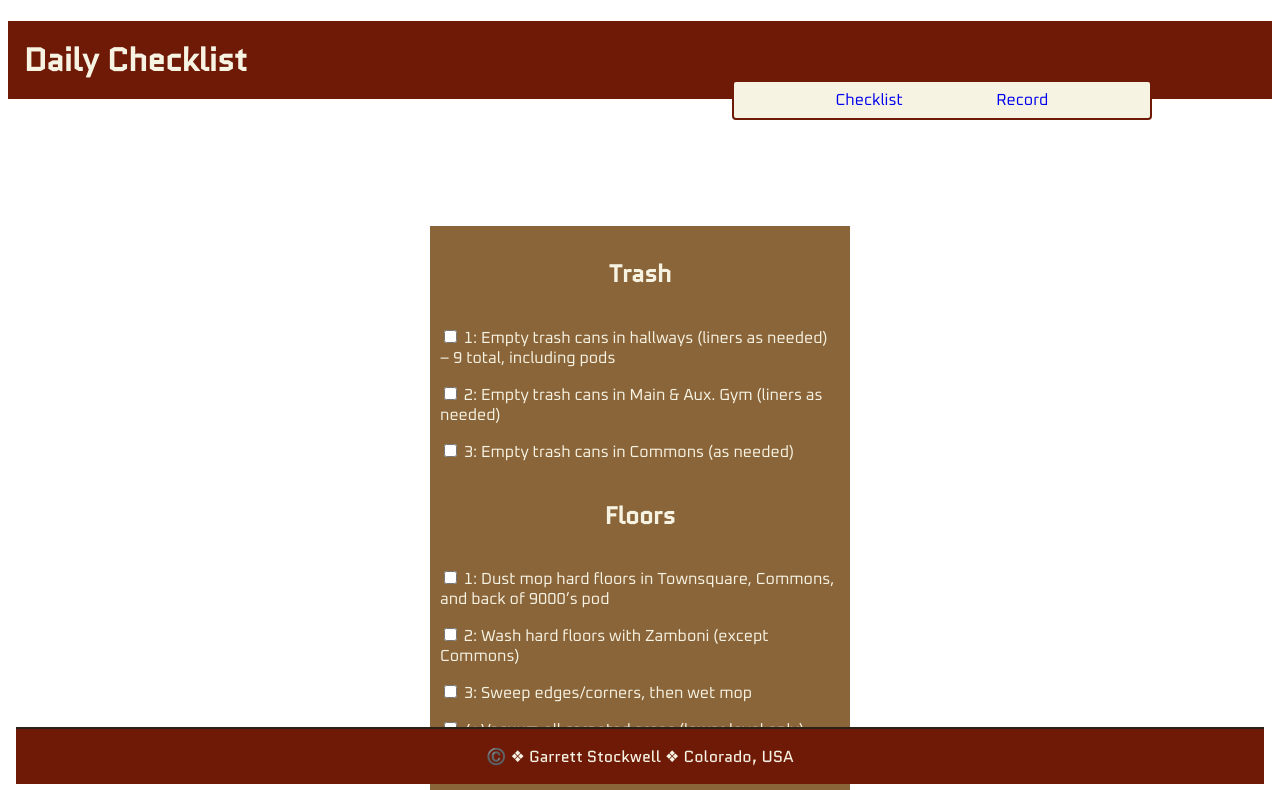
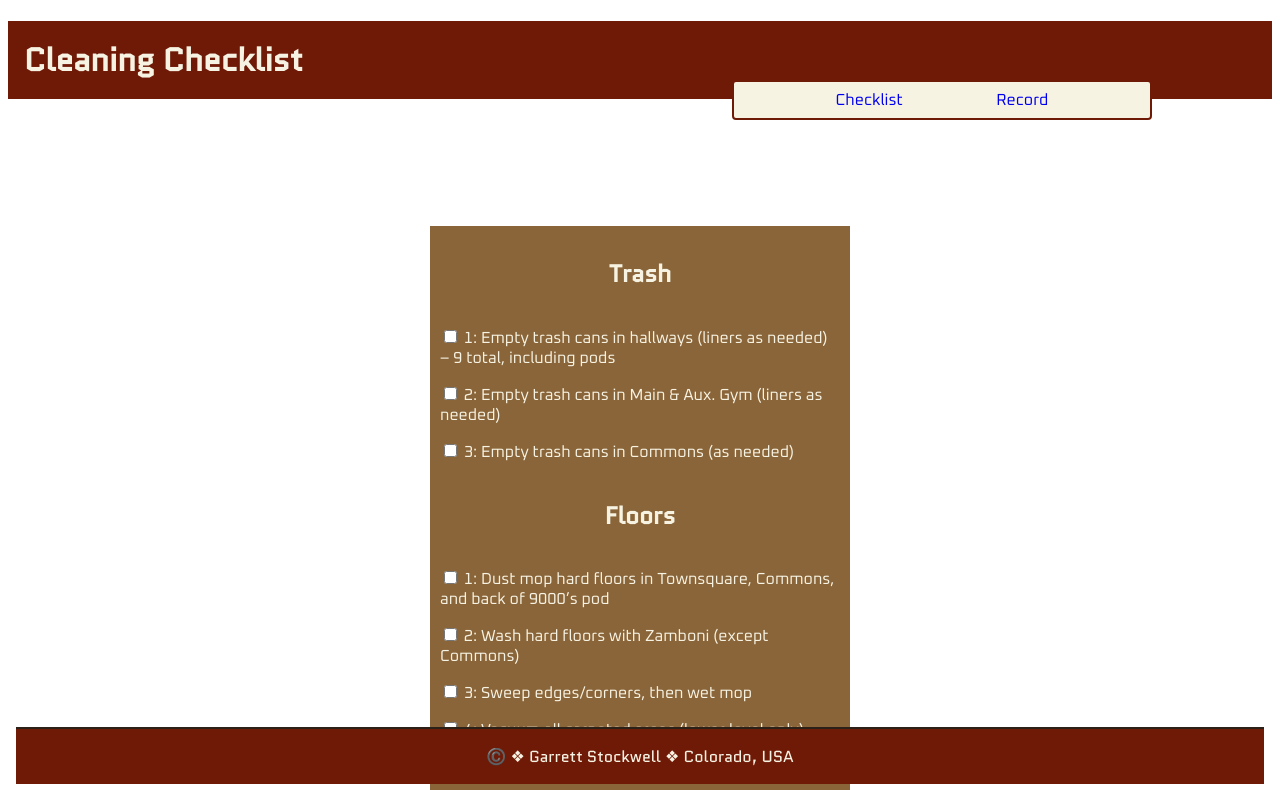
Before and after one commit to asaltycarebear/RCHS, a plain HTML site: page index.html in a window 1280 px wide. Shown: the top 790 px of the page. Drawn offline with Linux system fonts and the light colour scheme.

Commit message:
Header update

```diff
--- a/index.html
+++ b/index.html
@@ -15,7 +15,7 @@
 <body>
 <header>
 
-    <h1>Daily Checklist</h1>
+    <h1>Cleaning Checklist</h1>
 
     <nav>
         <button id ="menu" class="hamburger">☰</button>
```
